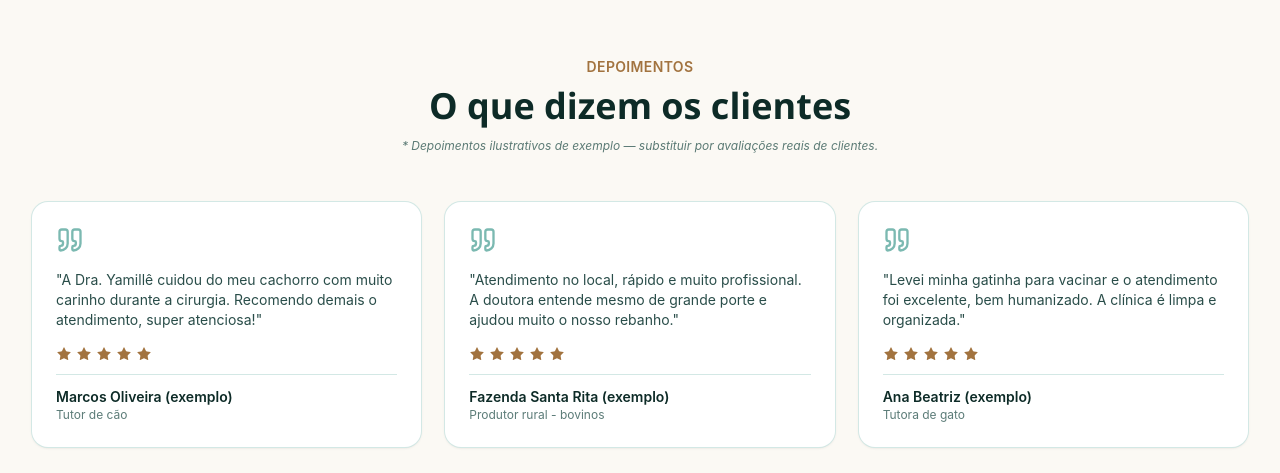
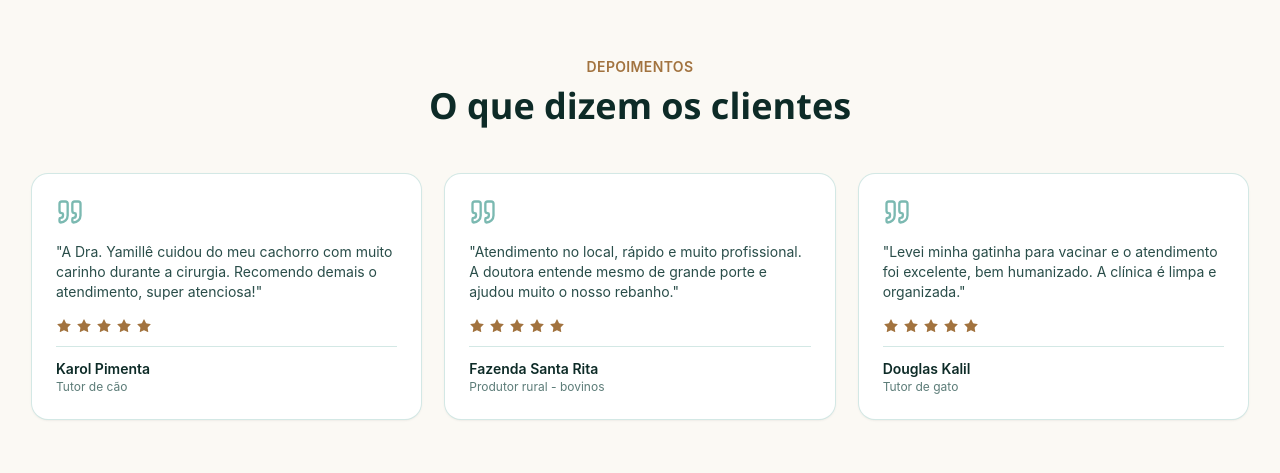
Before and after one commit to DouglasKalil/Landing_page_veterinaria, a React (Vite) app: page / in a window 1280 px wide. Shown: the part 3380-3853 px from the top of the page. Built offline with nearby package versions, Linux system fonts and the light colour scheme.

Commit message:
Ajuste nos depoimentos

```diff
--- a/src/components/sections/Testimonials.tsx
+++ b/src/components/sections/Testimonials.tsx
@@ -13,9 +13,6 @@ export default function Testimonials() {
           <h2 className="mt-2 font-sans text-3xl font-bold text-primary-900 sm:text-4xl">
             O que dizem os clientes
           </h2>
-          <p className="mt-3 text-xs italic text-primary-700/70">
-            * Depoimentos ilustrativos de exemplo — substituir por avaliações reais de clientes.
-          </p>
         </Reveal>
 
         <div className="mt-12 grid gap-6 md:grid-cols-3">
--- a/src/data/testimonials.ts
+++ b/src/data/testimonials.ts
@@ -1,27 +1,23 @@
 import type { Testimonial } from "../types";
 
-/**
- * PLACEHOLDER: depoimentos fictícios de exemplo.
- * Substituir pelos depoimentos reais de clientes da clínica.
- */
 export const testimonials: Testimonial[] = [
   {
-    name: "Marcos Oliveira (exemplo)",
+    name: "Karol Pimenta",
     animal: "Tutor de cão",
     quote:
       "A Dra. Yamillê cuidou do meu cachorro com muito carinho durante a cirurgia. Recomendo demais o atendimento, super atenciosa!",
     rating: 5,
   },
   {
-    name: "Fazenda Santa Rita (exemplo)",
+    name: "Fazenda Santa Rita",
     animal: "Produtor rural - bovinos",
     quote:
       "Atendimento no local, rápido e muito profissional. A doutora entende mesmo de grande porte e ajudou muito o nosso rebanho.",
     rating: 5,
   },
   {
-    name: "Ana Beatriz (exemplo)",
-    animal: "Tutora de gato",
+    name: "Douglas Kalil",
+    animal: "Tutor de gato",
     quote:
       "Levei minha gatinha para vacinar e o atendimento foi excelente, bem humanizado. A clínica é limpa e organizada.",
     rating: 5,
```
